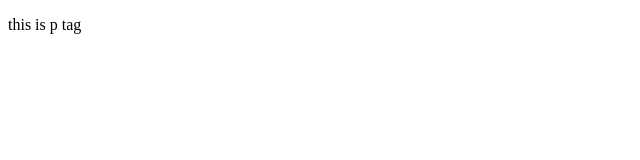
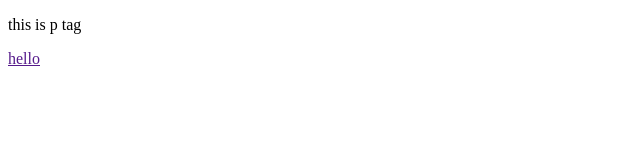
Before and after one commit to Mayur-web12/localrepo, a plain HTML site: page index.html in a window 1280 px wide. Shown: the full height of the page, 0-640 px from the left. Drawn offline with Linux system fonts and the light colour scheme.

Commit message:
add link tag

```diff
--- a/index.html
+++ b/index.html
@@ -7,5 +7,6 @@
 </head>
 <body>
     <p>this is p tag</p>
+    <a href="">hello</a>
 </body>
 </html>
```
